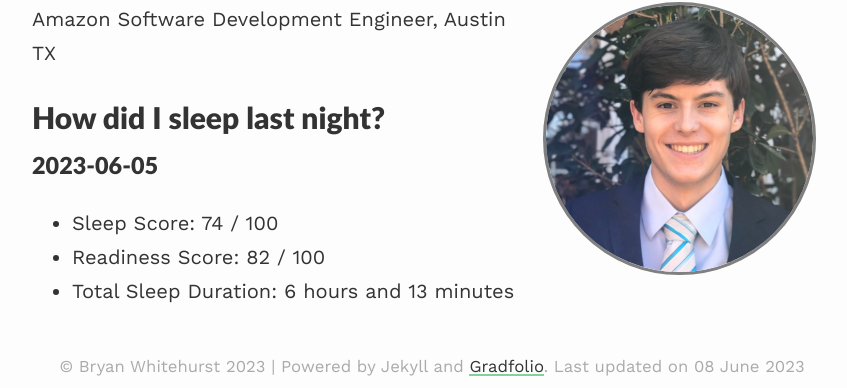
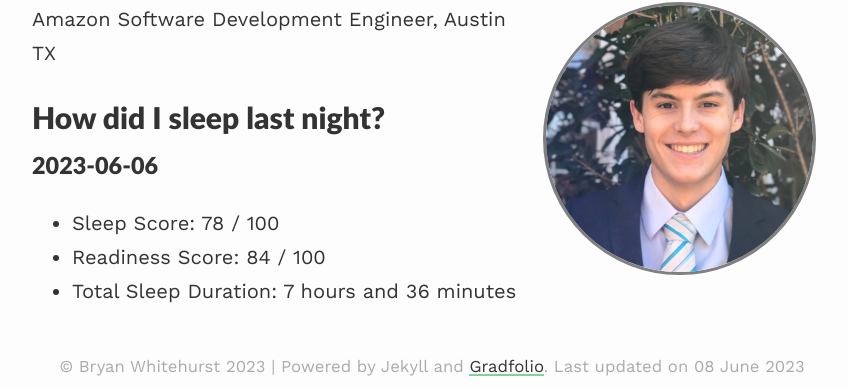
Before and after one commit to BryanWhitehurst/bryanwhitehurst.github.io, a Jekyll site: the page built from index.md, in a window 1280 px wide. Shown: the part 190-578 px from the top of the page, without its empty margins (208-1055 px from the left). Built offline with Jekyll 4.4.1, drawn with Linux system fonts in a browser that asks for light colours; nearby versions of some CDN libraries.

Commit message:
daily oura update

```diff
--- a/index.md
+++ b/index.md
@@ -10,7 +10,7 @@ published: true
 Amazon Software Development Engineer, Austin TX
 
 # How did I sleep last night?
-### 2023-06-05
-- Sleep Score: 74 / 100
-- Readiness Score: 82 / 100
-- Total Sleep Duration: 6 hours and 13 minutes
+### 2023-06-06
+- Sleep Score: 78 / 100
+- Readiness Score: 84 / 100
+- Total Sleep Duration: 7 hours and 36 minutes
```
